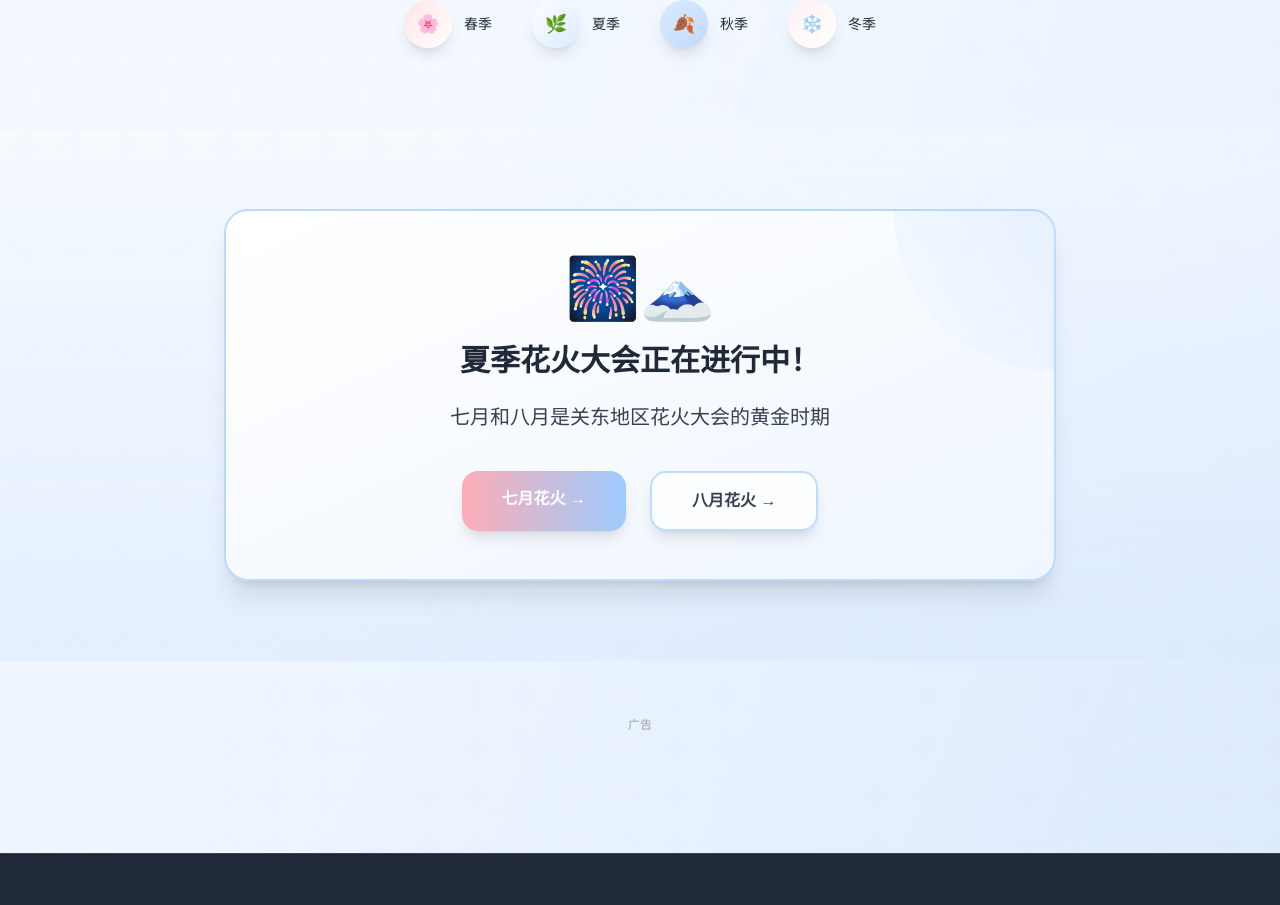
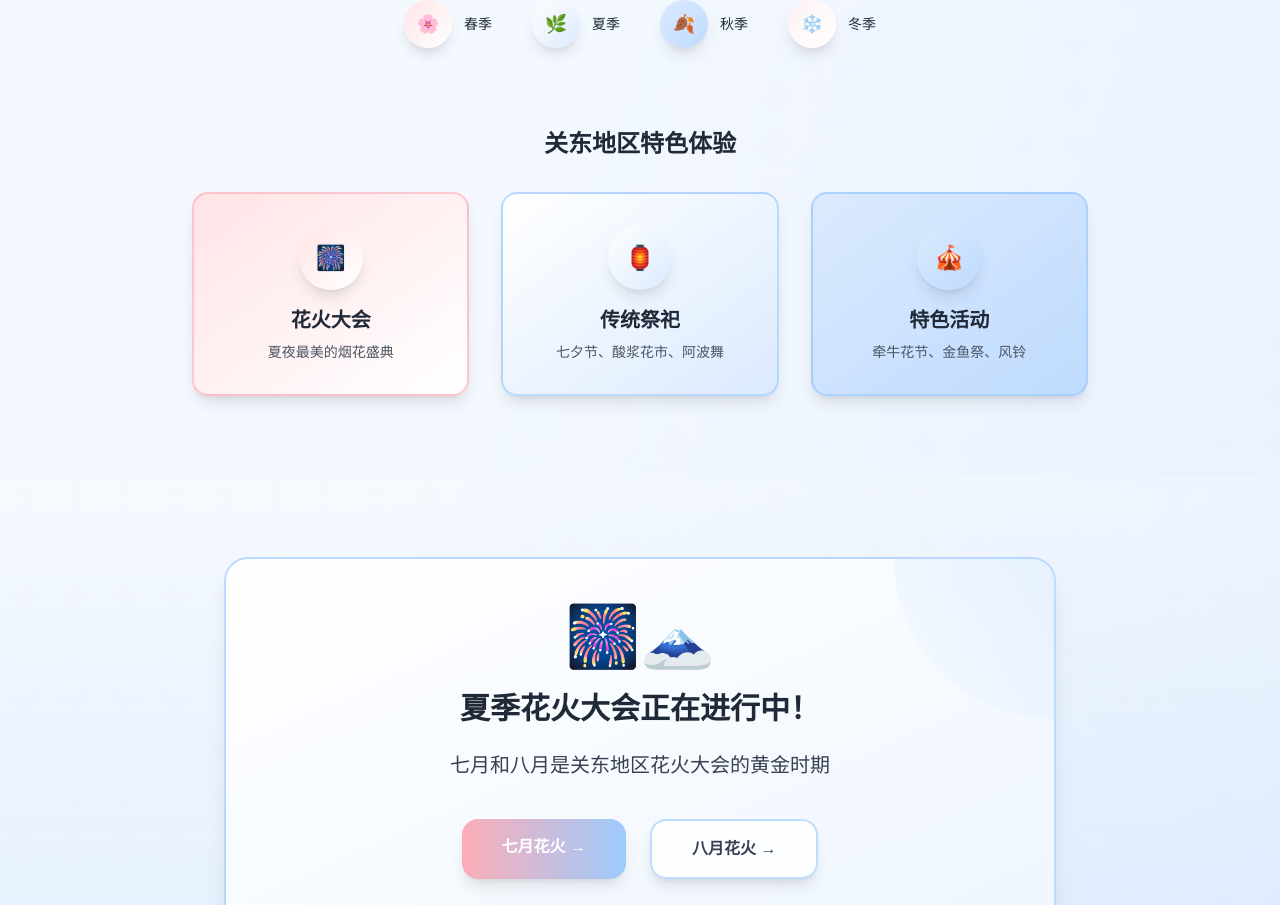
Before and after one commit to gakukinn/tokyo-seasonal-guide, a Next.js app: page / in a window 1280 px wide. Shown: the part 1879-2784 px from the top of the page. Built offline with nearby package versions, Linux system fonts and the light colour scheme.

Commit message:
在首页添加三个特色活动图标，移至地区卡片下方并统一大小

```diff
--- a/src/app/page.tsx
+++ b/src/app/page.tsx
@@ -2,6 +2,7 @@
 
 import Link from 'next/link';
 import { HeaderAd, ContentAd, FooterAd } from '../components/AdSenseAd';
+import { monthsConfig } from '../config/monthsConfig';
 
 // 月份数据 - 日本传统月名设计
 const months = [
@@ -206,6 +207,39 @@ export default function Home() {
  </div>
  </div>
  </div>
+
+ {/* 特色活动展示 */}
+ <div className="mt-20 text-center">
+ <h3 className="text-2xl font-bold text-gray-800 mb-8">关东地区特色体验</h3>
+ <div className="grid grid-cols-1 md:grid-cols-3 gap-8 max-w-4xl mx-auto">
+ {/* 花火大会 */}
+ <div className="group bg-gradient-to-br from-rose-100 to-white border-2 border-rose-300/60 p-8 rounded-2xl shadow-lg hover:shadow-xl transition-all duration-300 hover:scale-105 backdrop-blur-sm">
+ <div className="w-16 h-16 mx-auto mb-4 rounded-full bg-gradient-to-br from-rose-100 to-white flex items-center justify-center shadow-lg group-hover:scale-110 transition-transform">
+ <span className="text-2xl">🎆</span>
+ </div>
+ <h4 className="text-xl font-bold text-gray-800 mb-2">花火大会</h4>
+ <p className="text-gray-600 text-sm">夏夜最美的烟花盛典</p>
+ </div>
+
+ {/* 传统祭祀 */}
+ <div className="group bg-gradient-to-br from-white to-blue-100 border-2 border-blue-300/60 p-8 rounded-2xl shadow-lg hover:shadow-xl transition-all duration-300 hover:scale-105 backdrop-blur-sm">
+ <div className="w-16 h-16 mx-auto mb-4 rounded-full bg-gradient-to-br from-white to-blue-100 flex items-center justify-center shadow-lg group-hover:scale-110 transition-transform">
+ <span className="text-2xl">🏮</span>
+ </div>
+ <h4 className="text-xl font-bold text-gray-800 mb-2">传统祭祀</h4>
+ <p className="text-gray-600 text-sm">七夕节、酸浆花市、阿波舞</p>
+ </div>
+
+ {/* 特色活动 */}
+ <div className="group bg-gradient-to-br from-blue-100 to-blue-200 border-2 border-blue-300/60 p-8 rounded-2xl shadow-lg hover:shadow-xl transition-all duration-300 hover:scale-105 backdrop-blur-sm">
+ <div className="w-16 h-16 mx-auto mb-4 rounded-full bg-gradient-to-br from-blue-100 to-blue-200 flex items-center justify-center shadow-lg group-hover:scale-110 transition-transform">
+ <span className="text-2xl">🎪</span>
+ </div>
+ <h4 className="text-xl font-bold text-gray-800 mb-2">特色活动</h4>
+ <p className="text-gray-600 text-sm">牵牛花节、金鱼祭、风铃</p>
+ </div>
+ </div>
+ </div>
  </div>
  </section>
 
```
